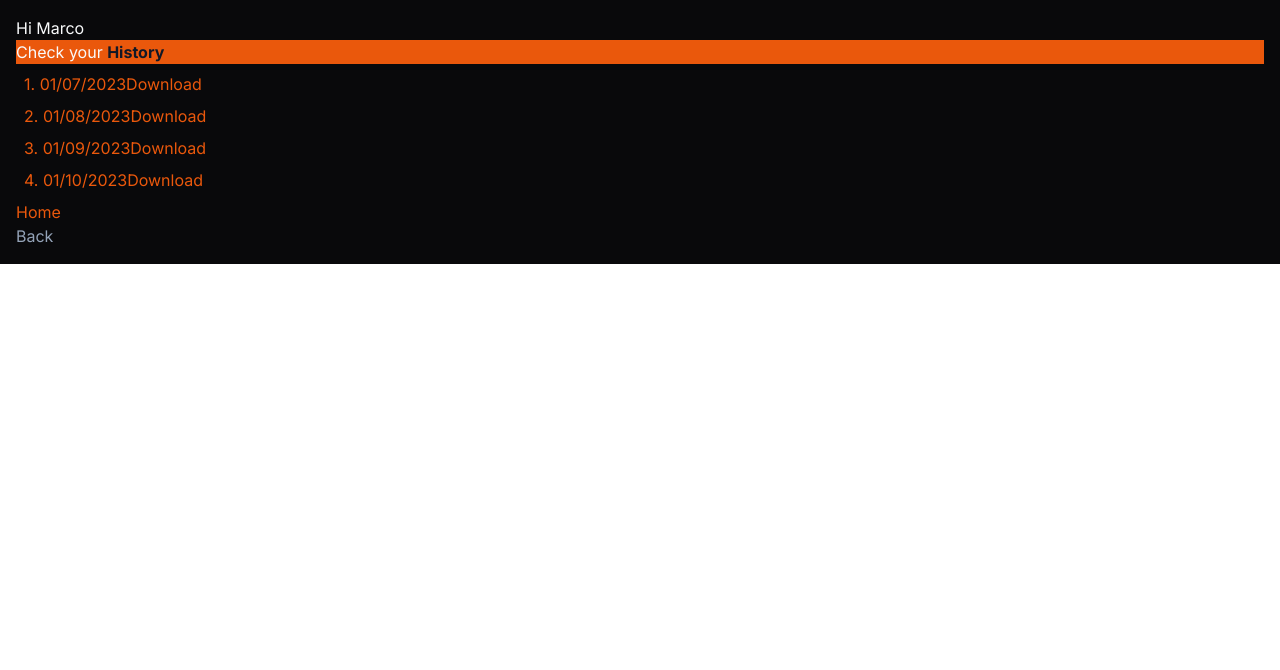
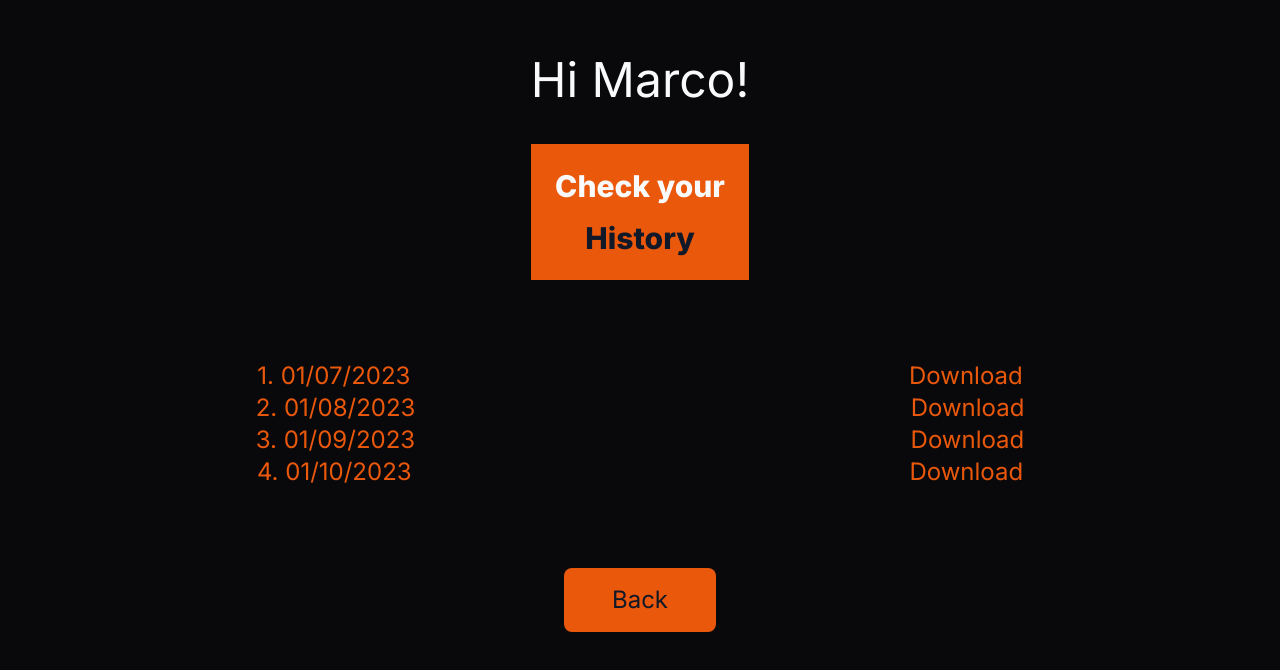
Before and after one commit to alejandroisa71/mygimia, a Next.js app: page /results in a window 1280 px wide. Shown: the top 670 px of the page. Built offline with nearby package versions, Linux system fonts and the light colour scheme.

Commit message:
passin our projetc

```diff
--- a/package.json
+++ b/package.json
@@ -10,7 +10,7 @@
   },
   "dependencies": {
     "next": "13.5.5",
-    "npm": "^10.2.0",
+    "npm": "^9.5.0",
     "react": "^18",
     "react-dom": "^18"
   },
--- a/src/app/components/ResultCard.jsx
+++ b/src/app/components/ResultCard.jsx
@@ -2,14 +2,15 @@ import Link from "next/link";
 
 const ResultCard = ({ result }) => {
   console.log(result);
-  const {date}= result
+  const { date } = result;
   return (
-    <div className=" m-2 flex hover:bg-orange-400">
-      <p>
-        {result.id}. {result.date}
-      </p>
-      <Link href="/01-09-2023.pdf" target='_blank' download='01-09-2023.pdf'>Download</Link>
-      {/* href={`/results/${result.id}`} */}
+    <div className="container flex justify-around  hover:bg-orange-400 md:text-2xl">
+        <p>
+          {result.id}. {result.date}
+        </p>
+        <Link href="/01-09-2023.pdf" target="_blank" download="01-09-2023.pdf">
+          Download
+        </Link>
     </div>
   );
 };
--- a/src/app/globals.css
+++ b/src/app/globals.css
@@ -1,3 +1,8 @@
 @tailwind base;
 @tailwind components;
 @tailwind utilities;
+
+body {
+  @apply bg-zinc-950;
+  @apply text-gray-50;
+}
--- a/src/app/results/Button.jsx
+++ /dev/null
@@ -1,10 +0,0 @@
-'use client'
-const Button = () => {
-  return (
-    <div>
-      <button onClick={() => console.log("hola")}>Back</button>
-    </div>
-  );
-};
-
-export default Button;
--- a/src/app/results/page.jsx
+++ b/src/app/results/page.jsx
@@ -1,5 +1,4 @@
 import ResultCard from "../components/ResultCard";
-import Button from "./Button";
 import Link from "next/link";
 
 const ResultPage = () => {
@@ -10,22 +9,25 @@ const ResultPage = () => {
     { id: 4, date: "01/10/2023" },
   ];
   return (
-    <div className="bg-zinc-950 p-4 text-slate-400">
-      <h1 className=" text-gray-50">Hi Marco</h1>
-      <h2 className="bg-orange-600 text-gray-50">
-        Check your <strong className="text-gray-900">History</strong>
-      </h2>
-      <ul className="text-orange-600">
+    <div className="flex flex-col text-center mx-2 my-4 md:my-10">
+      <h1 className="text-5xl p-4 mb-6 text-center">Hi Marco!</h1>
+      <div className=" bg-orange-600 text-3xl md:mx-auto font-extrabold p-6">
+        <h2 className="mb-4">Check your</h2>
+        <h2 className="text-gray-900 ">History</h2>
+      </div>
+
+      <div className="">
+      <ul className="text-orange-600 py-20  text-bold ">
         {results.map((result) => (
           <li key={result.id}>
             <ResultCard result={result} />
           </li>
         ))}
-        <li>
-          <Link href="/">Home</Link>
-        </li>
       </ul>
-      <Button />
+      </div>
+      <Link href="/" className="bg-orange-600 mx-auto text-gray-900 py-1 px-8 rounded-lg text-center hover:bg-orange-400 md:text-2xl md:px-12 md:py-4">
+        Back
+      </Link>
     </div>
   );
 };
```
Also changed, not shown: 1 other file (tests, documents, lock files or other folders).
